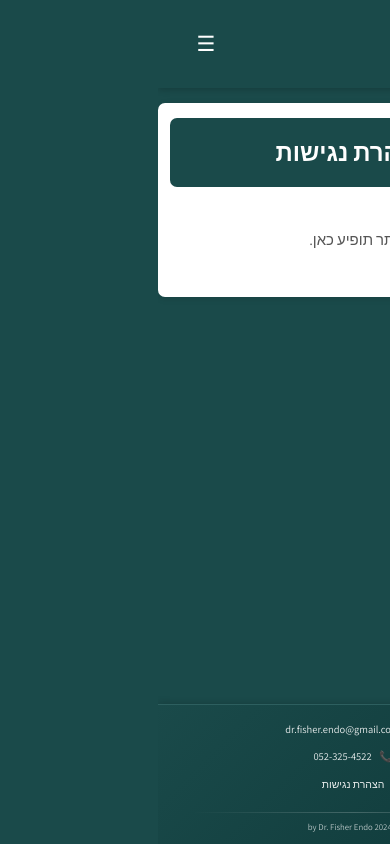
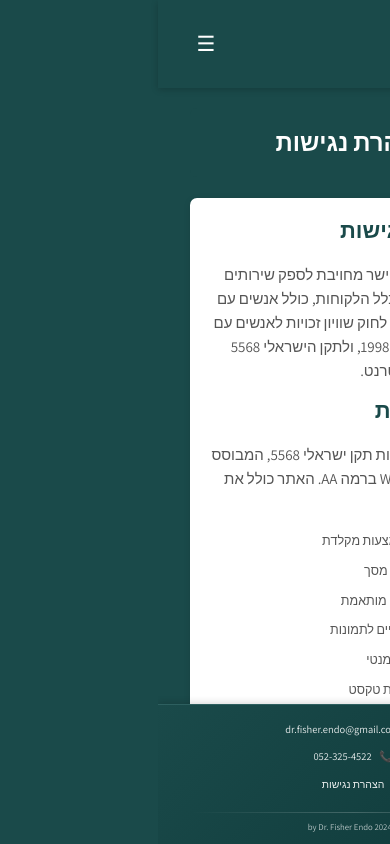
Before and after one commit to SenseiFisher/drfisher, a React (Create React App) app: page /accessibility in a window 390 px wide. Built offline with nearby package versions, Linux system fonts and the light colour scheme.

Commit message:
add accessibility page

```diff
--- a/src/index.css
+++ b/src/index.css
@@ -299,6 +299,21 @@ section {
     line-height: 1.8;
     margin-bottom: clamp(0.75rem, 1.5vw, 1rem);
     color: #555;
+}
+
+.content-section ul,
+.content-section ol {
+    margin-right: clamp(1.5rem, 3vw, 2rem);
+    margin-top: clamp(0.75rem, 1.5vw, 1rem);
+    margin-bottom: clamp(0.75rem, 1.5vw, 1rem);
+    padding-right: clamp(1.5rem, 3vw, 2rem);
+    font-size: var(--body-size);
+    line-height: 1.8;
+    color: #555;
+}
+
+.content-section li {
+    margin-bottom: clamp(0.5rem, 1vw, 0.75rem);
 }
 
 .content-section img {
--- a/src/pages/Accessibility.js
+++ b/src/pages/Accessibility.js
@@ -2,16 +2,79 @@ import React from 'react';
 
 function Accessibility() {
   return (
-    <div className="page-container">
-      <section className="content-section">
-        <div className="content-wrapper">
-          <h1 className="page-title">הצהרת נגישות</h1>
-          <div className="page-content">
-            <p>הצהרת נגישות האתר תופיע כאן.</p>
-          </div>
+    <section className="page-content">
+      <h1 className="page-title">הצהרת נגישות</h1>
+
+      <div className="content-section">
+        <h2>מחויבות לנגישות</h2>
+        <p>
+          מרפאת דר אליהו פישר מחויבת לספק שירותים נגישים ושוויוניים לכלל הלקוחות,
+          כולל אנשים עם מוגבלויות, בהתאם לחוק שוויון זכויות לאנשים עם מוגבלות, התשנ"ח-1998,
+          ולתקן הישראלי 5568 להנגשת אתרי אינטרנט.
+        </p>
+
+        <h2>רמת הנגישות</h2>
+        <p>
+          האתר עומד בדרישות תקן ישראלי 5568, המבוסס על הנחיות WCAG 2.0 ברמה AA.
+          האתר כולל את המאפיינים הבאים:
+        </p>
+        <ul style={{ marginRight: '20px', marginTop: '15px', marginBottom: '15px' }}>
+          <li>ניווט נגיש באמצעות מקלדת</li>
+          <li>תמיכה בקוראי מסך</li>
+          <li>ניגודיות צבעים מותאמת</li>
+          <li>טקסטים חלופיים לתמונות</li>
+          <li>מבנה HTML סמנטי</li>
+          <li>תמיכה בהגדלת טקסט</li>
+          <li>ניווט ברור ועקבי</li>
+        </ul>
+
+        <h2>חלקים נגישים באתר</h2>
+        <p>האתר כולל את המאפיינים הנגישים הבאים:</p>
+        <ul style={{ marginRight: '20px', marginTop: '15px', marginBottom: '15px' }}>
+          <li>קישור לדילוג לתוכן הראשי בכל עמוד</li>
+          <li>ניווט נגיש בתפריט הראשי</li>
+          <li>תוויות ברורות לכל שדות הטופס</li>
+          <li>הודעות שגיאה ברורות בעברית</li>
+          <li>תמיכה מלאה בכיוון RTL (מימין לשמאל)</li>
+          <li>עיצוב רספונסיבי המתאים למכשירים שונים</li>
+        </ul>
+
+        <h2>חלקים שעדיין לא נגישים</h2>
+        <p>
+          אנו עובדים באופן מתמיד על שיפור הנגישות באתר.
+          במידה ונתקלתם בבעיית נגישות, נשמח לקבל את פנייתכם.
+        </p>
+
+        <h2>דרכי פנייה</h2>
+        <p>
+          במידה ונתקלתם בבעיית נגישות או שיש לכם הצעות לשיפור,
+          ניתן לפנות אלינו בדרכים הבאות:
+        </p>
+        <div style={{ marginTop: '20px', padding: '20px', backgroundColor: '#f5f5f0', borderRadius: '8px' }}>
+          <p><strong>דואר אלקטרוני:</strong> <a href="mailto:dr.fisher.endo@gmail.com">dr.fisher.endo@gmail.com</a></p>
+          <p><strong>טלפון:</strong> <a href="tel:0523254522">052-325-4522</a></p>
+          <p><strong>כתובת:</strong> פרדס חנה כרכור, דרך הים 34 א</p>
         </div>
-      </section>
-    </div>
+
+        <h2>רכז נגישות</h2>
+        <p>
+          רכז הנגישות של המרפאה זמין לקבלת פניות בנושא נגישות.
+          נשמח לסייע ולשפר את חוויית השימוש באתר עבור כל המשתמשים.
+        </p>
+
+        <h2>עדכון הצהרת הנגישות</h2>
+        <p>
+          הצהרת נגישות זו עודכנה לאחרונה ב-{new Date().getFullYear()}.
+          אנו מתחייבים לעדכן את ההצהרה באופן שוטף בהתאם לשיפורים הנעשים באתר.
+        </p>
+
+        <h2>מידע נוסף</h2>
+        <p>
+          למידע נוסף על נגישות באינטרנט, ניתן לעיין באתר נציבות שוויון זכויות לאנשים עם מוגבלות
+          ובתקן הישראלי 5568 להנגשת אתרי אינטרנט.
+        </p>
+      </div>
+    </section>
   );
 }
 
```
